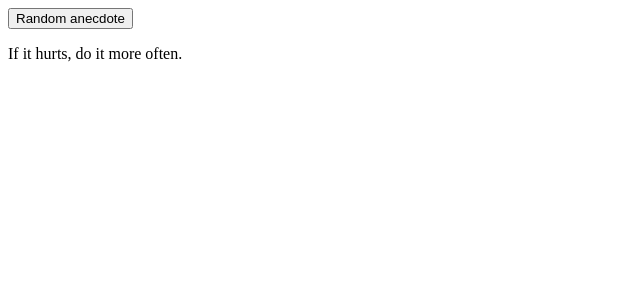
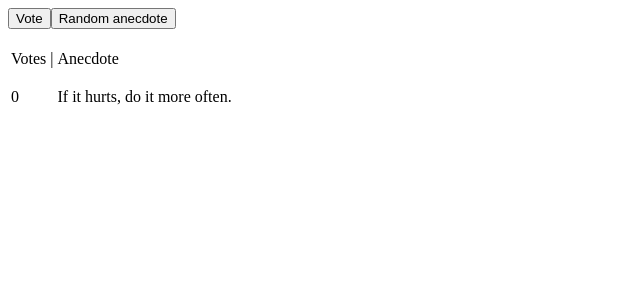
Before and after one commit to martineznacho4/FullStackOpen, a React (Create React App) app in the folder part1/: page / in a window 1280 px wide. Shown: the top 300 px of the page, without its empty margins (0-640 px from the left). Built offline with nearby package versions, Linux system fonts and the light colour scheme.

Commit message:
exercise 14

```diff
--- a/part1/src/App.js
+++ b/part1/src/App.js
@@ -1,9 +1,10 @@
 import { useState } from 'react'
 
 
-const Anecdote = ({anecdotes, index}) => {
+const Anecdote = ({anecdotes, index, votes}) => {
 
   return(
+
     <p>{anecdotes[index]}</p>
 
   )
@@ -22,6 +23,10 @@ const App = () => {
     'The only way to go fast, is to go well.'
   ]
 
+
+
+  const [votes, setVotes] = useState(new Uint8Array(anecdotes.length))
+
   const [selected, setSelected] = useState(0)
 
 
@@ -31,14 +36,36 @@ const App = () => {
 
   }
 
+  const handleVote = () => {
+
+    const newVotes = [...votes]
+    newVotes[selected] += 1
+    setVotes(newVotes)
+
+  }
+
   return (
     <div>
 
+      <button onClick={handleVote}>Vote</button>
       <button onClick={selectRandom}>Random anecdote</button>
       <br></br>
-      {console.log(selected)}
-      {console.log(anecdotes[selected])}
-      <Anecdote anecdotes={anecdotes} index={selected}/>
+      <br></br>
+      <table>
+        <tbody>
+          <tr>
+            <td>Votes</td>
+            <td> | </td>
+            <td>Anecdote</td>
+          </tr>
+          <tr>
+            <td>{votes[selected]}</td>
+            <td></td>
+            <td><Anecdote anecdotes={anecdotes} index={selected} votes={votes}/></td>
+          </tr>
+        </tbody>
+      </table>
+
 
 
     </div>
```
